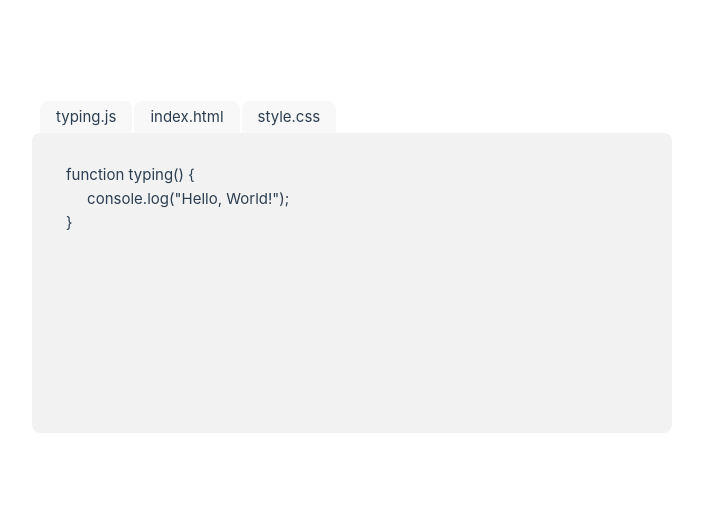
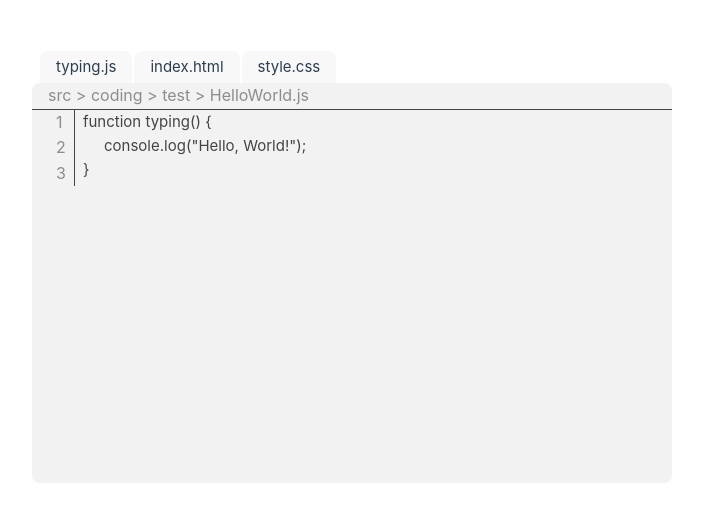
Before and after one commit to jamescorpuz88/typing-game, a Vue app: page / in a window 1280 px wide. Shown: the part 133-654 px from the top of the page, without its empty margins (288-991 px from the left). Built offline with nearby package versions, Linux system fonts and the light colour scheme.

Commit message:
Refactored and styled as an IDE

```diff
--- a/src/assets/base.css
+++ b/src/assets/base.css
@@ -92,34 +92,3 @@ body {
 .container-muted {
   background-color: var(--color-background-mute);
 }
-
-.type-field {
-  border-radius: 8px;
-  overflow: hidden;
-}
-
-.typing-area {
-  border-radius: 8px;
-  position: relative;
-
-  padding: 32px;
-  user-select: none;
-
-  min-height: 300px;
-}
-
-.pseudo-text-area {
-  margin: 32px;
-  position: absolute;
-  top: -2px;
-  left: 2px;
-  pointer-events: none;
-}
-
-.correct {
-  color: #00ff00;
-}
-
-.incorrect {
-  color: #ff0000;
-}
--- a/src/assets/typing.css
+++ b/src/assets/typing.css
@@ -1,4 +1,4 @@
-.type-field {
+/* .type-field {
   border-radius: 8px;
   overflow: hidden;
 }
@@ -24,4 +24,4 @@
     font-size: 1.25rem;
     font-family: 'Courier New', Courier, monospace;
   }
-}
+} */
--- a/src/codingJsProblems.js
+++ /dev/null
@@ -1,6 +0,0 @@
-const problems = [
-  'function typing() {\nÆconsole.log("Hello, World!");\n}',
-  'const a = Math.random() * (10 - 1) + 1\nconsole.log("Random number: " + a);'
-]
-
-export { problems }
--- a/src/components/Test.vue
+++ b/src/components/Test.vue
@@ -1,128 +1,198 @@
+<template>
+  <div class="typing-area container-muted">
+    <div class="breadcrumbs">
+      <p>{{ problem.breadcrumbs }}</p>
+    </div>
+    <div class="pseudo-text-area">
+      <div class="number-rule">
+        <p v-for="(line, index) in displayText">
+          {{ index + 1 }}
+        </p>
+      </div>
+      <div class="display-text" v-for="(line, row) in displayText" :key="row">
+        <span v-for="(char, column) in line" :key="column" :class="getCharacterClass(row, column)">
+          <span v-if="char === '\t'">&nbsp;&nbsp;&nbsp;&nbsp;&nbsp;</span>
+          <span v-else>{{ char }}</span>
+        </span>
+      </div>
+
+      <textarea
+        class="hidden"
+        v-model="currentTypings"
+        ref="play-field"
+        @input="processInput"
+      ></textarea>
+    </div>
+  </div>
+</template>
+
 <script>
 export default {
+  name: 'TypingArea',
   props: {
-    text: {
-      type: String,
-      required: true
+    problem: { problem: Object, required: true }
+  },
+  data() {
+    return {
+      INPUT_CHARACTERS:
+        'abcdefghijklmnopqrstuvwxyzABCDEFGHIJKLMNOPQRSTUVWXYZ1234567890!@#$%^&*()_+-=[]{}|;\':",./<>? ',
+      currentTypings: '',
+      processedInput: '',
+      referenceText: '',
+      displayText: '',
+      startTime: 0,
+      gameStarted: false
+    }
+  },
+  methods: {
+    setupText(newText) {
+      this.referenceText = newText.split('\n').map((line) => line.replace('\t', ''))
+
+      // Process the reference text for display, while replacing (Æ) with a tab character
+      this.displayText = this.referenceText.map((line) => line.replace(/Æ/g, '\t'))
+    },
+
+    startGame() {
+      this.startTime = Date.now()
+      this.gameStarted = true
+    },
+
+    resetGame() {
+      this.currentTypings = ''
+      this.processedInput = ''
+
+      this.$nextTick(() => {
+        const playField = this.$refs['play-field']
+        playField.focus()
+        playField.setSelectionRange(0, 0)
+      })
+    },
+
+    checkInput(e) {
+      if (e.key === 'Tab') {
+        this.currentTypings += 'Æ'
+
+        // Prevent the default tab behavior
+        e.preventDefault()
+      }
+
+      if (this.INPUT_CHARACTERS.includes(e.key) || e.key === 'Enter') {
+        // Handle Start Game Here
+        if (!this.start_game) this.startGame()
+
+        // Apply the key press to the current typings
+        if (!this.$refs['play-field'].matches(':focus')) {
+          this.currentTypings += e.key === 'Enter' ? '\n' : e.key
+          this.$refs['play-field'].focus()
+        }
+      }
+
+      this.processInput()
+    },
+
+    processInput() {
+      this.processedInput = this.currentTypings.split('\n')
+
+      // Check if game is over
+      if (this.referenceText.join('') === this.processedInput.join('')) {
+        // const timeTaken = (Date.now() - this.startTime) / 1000 / 60
+        // const wpm = this.referenceText.join('').length / 5 / timeTaken
+
+        alert('You have completed the typing test!\n')
+
+        this.resetGame()
+        // this.$emit('getNewProblem')
+      }
+    },
+
+    // Handle character color based on correctness
+    getCharacterClass(row, column) {
+      const referenceChar = this.referenceText[row][column]
+      const typedLine = this.processedInput[row] || ''
+      const typedChar = typedLine[column]
+
+      if (typedChar === undefined) {
+        return 'pending' // Character has not been typed yet
+      }
+
+      if (typedChar === referenceChar) {
+        return 'correct' // Character is correct
+      } else {
+        return 'incorrect' // Character is incorrect
+      }
     }
   },
   mounted() {
+    window.addEventListener('keydown', this.checkInput)
+    this.setupText(this.problem.problem)
+    this.resetGame()
     this.$refs['play-field'].focus()
-    window.addEventListener('keyup', this.checkInput.bind(this))
   },
-  data() {
-    const currentRowPosition = 0
-    var reference_text = this.text.split('\n')
-
-    return {
-      INPUT_CHARACTERS:
-        'abcdefghijklmnopqrstuvwxyzABCDEFGHIJKLMNOPQRSTUVWXYZ1234567890!@#$%^&*()_+-=[]{}|;\':",./<>? ',
-      current_typings: '',
-      processed_typings: Array(reference_text.length).fill(''),
-      reference_text,
-      currentRowPosition
-    }
-  },
-  methods: {
-    checkInput(e) {
-      // if (this.INPUT_CHARACTERS.includes(e.key)) {
-      //   this.processed_typings[this.currentRowPosition] += e.key
-      //   this.$refs['play-field'].focus()
-      // }
-
-      console.log(this.processed_typings);
-    },
-
-    getCharacterClass(row, column) {
-      if (this.reference_text[row][column] === this.current_typings[column]) {
-        return 'correct'
-      } else {
-        return 'incorrect'
-      }
-      // if (column < this.current_typings.length) {
-      //   if (this.reference_text[row][column] === this.current_typings[column]) {
-      //     return 'correct'
-      //   } else {
-      //     return 'incorrect'
-      //   }
-      // }
-      // if (column < this.current_typings.length) {
-      //   if (this.reference_text[row][column] === this.current_typings[column]) {
-      //     return 'correct'
-      //   } else {
-      //     return 'incorrect'
-      //   }
-      // }
-    },
-
-    setCurrentRowPosition() {
-      const textArea = this.$refs['play-field']
-      const textUpToCursor = textArea.value.slice(0, textArea.selectionStart)
-
-      this.currentRowPosition = (textUpToCursor.match(/\n/g) || []).length + 1
+  watch: {
+    problem(newProblem) {
+      this.setupText(newProblem.problem)
     }
   }
 }
 </script>
 
-<template>
-  <div class="typing-area container-muted">
-    <div class="pseudo-text-area">
-      <div v-for="(line, row) in reference_text">
-        <!-- <span v-for="(char, column) in line.replace('\t', '&nbsp;&nbsp;&nbsp;&nbsp;&nbsp;')" :key="column" :class="getCharacterClass(row, column)"> -->
-        <span v-for="(char, column) in line" :key="column" :class="getCharacterClass(row, column)">
-            <div> test </div>
-            <div> test </div>
-          <!-- {{ char}} -->
-        </span>
-      </div>
-      <textarea
-        class="hidden"
-        v-model="current_typings"
-        ref="play-field"
-        @input="setCurrentRowPosition"
-      ></textarea>
-    </div>
-  </div>
-</template>
+<style scoped>
+.breadcrumbs {
+  color: #8d8d8d;
+  font-size: 1rem;
 
-<style scoped>
-.type-field {
-  border-radius: 8px;
-  overflow: hidden;
+  border-bottom: 1px solid #444444;
+
+  p {
+    margin-left: 16px;
+  }
 }
 
 .typing-area {
   border-radius: 8px;
   position: relative;
 
-  padding: 32px;
   user-select: none;
 
-  min-height: 300px;
+  min-height: 400px;
+}
+
+.number-rule {
+  color: #8d8d8d;
+  font-size: 1rem;
+
+  display: flex;
+  flex-direction: column;
+  justify-content: space-between;
+
+  border-right: 1px solid #444444;
+
+  p {
+    margin-left: 24px;
+    margin-right: 8px;
+  }
+}
+
+.display-text {
+  margin-left: 8px;
+
+  flex-direction: column;
 }
 
 .pseudo-text-area {
-  margin: 32px;
-  position: absolute;
-  top: -2px;
-  left: 2px;
   pointer-events: none;
+
+  color: rgb(68, 68, 68);
+
+  display: flex;
+  flex-direction: row;
 }
 
 .correct {
-  color: #00ff00;
+  color: #8d8d8d;
 }
 
 .incorrect {
   color: #ff0000;
 }
-
-/* .hidden {
-  position: absolute;
-  top: -1000px;
-  left: -1000px;
-  opacity: 0;
-  pointer-events: none;
-} */
 </style>
--- a/src/components/TypingArea.vue
+++ b/src/components/TypingArea.vue
@@ -1,73 +1,120 @@
+<template>
+  <div class="typing-area container-muted">
+    <div class="breadcrumbs">
+      <p>{{ problem.breadcrumbs }}</p>
+    </div>
+    <div class="pseudo-text-area">
+      <div class="number-rule">
+        <p v-for="(line, index) in displayText">
+          {{ index + 1 }}
+        </p>
+      </div>
+      <div class="display-text">
+        <div v-for="(line, row) in displayText" :key="row">
+          <span
+            v-for="(char, column) in line"
+            :key="column"
+            :class="getCharacterClass(row, column)"
+          >
+            <span v-if="char === '\t'">&nbsp;&nbsp;&nbsp;&nbsp;&nbsp;</span>
+            <span v-else>{{ char }}</span>
+          </span>
+        </div>
+      </div>
+
+      <textarea
+        class="hidden"
+        v-model="currentTypings"
+        ref="play-field"
+        @input="processInput"
+      ></textarea>
+    </div>
+  </div>
+</template>
+
 <script>
 export default {
+  name: 'TypingArea',
   props: {
-    text: {
-      type: String,
-      required: true
-    }
+    problem: { problem: Object, required: true }
   },
   data() {
     return {
       INPUT_CHARACTERS:
         'abcdefghijklmnopqrstuvwxyzABCDEFGHIJKLMNOPQRSTUVWXYZ1234567890!@#$%^&*()_+-=[]{}|;\':",./<>? ',
-      current_typings: '',
-      processed_typings: '',
-      reference_text: '',
-      display_text: ''
+      currentTypings: '',
+      processedInput: '',
+      referenceText: '',
+      displayText: '',
+      startTime: 0,
+      gameStarted: false
     }
   },
   methods: {
     setupText(newText) {
-      this.reference_text = newText.split('\n').map((line) => line.replace('\t', ''))
-      this.display_text = this.reference_text.map((line) => line.replace(/Æ/g, '\t'))
-      this.processed_typings = Array(this.reference_text.length).fill('')
+      this.referenceText = newText.split('\n').map((line) => line.replace('\t', ''))
+
+      // Process the reference text for display, while replacing (Æ) with a tab character
+      this.displayText = this.referenceText.map((line) => line.replace(/Æ/g, '\t'))
     },
 
-    processInput() {
-      this.$refs['play-field'].focus()
-      this.processed_typings = this.current_typings.split('\n')
+    startGame() {
+      this.startTime = Date.now()
+      this.gameStarted = true
+    },
 
-      // Check if the user has completed the typing test
-      if (this.reference_text.join('') === this.processed_typings.join('')) {
-        alert('You have completed the typing test!')
-        this.resetTyping();
-        this.$emit('getNewProblem');
-        return;
-      }
+    resetGame() {
+      this.currentTypings = ''
+      this.processedInput = ''
+
+      this.$nextTick(() => {
+        const playField = this.$refs['play-field']
+        playField.focus()
+        playField.setSelectionRange(0, 0)
+      })
     },
 
     checkInput(e) {
       if (e.key === 'Tab') {
+        this.currentTypings += 'Æ'
+
+        // Prevent the default tab behavior
         e.preventDefault()
-        this.current_typings += 'Æ'
-        this.processInput()
       }
 
       if (this.INPUT_CHARACTERS.includes(e.key) || e.key === 'Enter') {
+        // Handle Start Game Here
+        if (!this.start_game) this.startGame()
+
+        // Apply the key press to the current typings
         if (!this.$refs['play-field'].matches(':focus')) {
-          this.current_typings += e.key === 'Enter' ? '\n' : e.key
+          this.currentTypings += e.key === 'Enter' ? '\n' : e.key
+          this.$refs['play-field'].focus()
         }
-        this.processInput()
-        this.$refs['play-field'].focus()
       }
 
-      console.log(this.processed_typings, this.reference_text)
+      this.processInput()
     },
 
-    resetTyping() {
-      // Reset typing states
-      this.current_typings = '';
-      this.processed_typings = Array(this.reference_text.length).fill(''); // Ensure same length
-      this.$nextTick(() => {
-        const playField = this.$refs['play-field'];
-        playField.focus(); // Refocus textarea
-        playField.setSelectionRange(0, 0); // Set cursor to the beginning
-      });
+    processInput() {
+      this.processedInput = this.currentTypings.split('\n')
+
+      // Check if game is over
+      if (this.referenceText.join('') === this.processedInput.join('')) {
+        // const timeTaken = (Date.now() - this.startTime) / 1000 / 60
+        // const wpm = this.referenceText.join('').length / 5 / timeTaken
+
+        alert('You have completed the typing test!\n')
+
+        this.resetGame()
+        // this.$emit('getNewProblem')
+      }
     },
 
+    // Handle character color based on correctness
     getCharacterClass(row, column) {
-      const referenceChar = this.reference_text[row][column]
-      const typedLine = this.processed_typings[row] || ''
+      const referenceChar = this.referenceText[row][column]
+      const typedLine = this.processedInput[row] || ''
       const typedChar = typedLine[column]
 
       if (typedChar === undefined) {
@@ -83,53 +130,80 @@ export default {
   },
   mounted() {
     window.addEventListener('keydown', this.checkInput)
+    this.setupText(this.problem.problem)
+    this.resetGame()
     this.$refs['play-field'].focus()
-    this.setupText(this.text);
-  },
-  beforeDestroy() {
-    window.removeEventListener('keydown', this.checkInput)
   },
   watch: {
-    text(newValue) {
-      this.setupText(newValue);
+    problem(newProblem) {
+      this.setupText(newProblem.problem)
     }
   }
 }
 </script>
 
-<template>
-  <div class="typing-area container-muted">
-    <div class="pseudo-text-area">
-      <div v-for="(line, row) in display_text" :key="row">
-        <span v-for="(char, column) in line" :key="column" :class="getCharacterClass(row, column)">
-          <span v-if="char === '\t'">&nbsp;&nbsp;&nbsp;&nbsp;&nbsp;</span>
-          <span v-else>{{ char }}</span>
-        </span>
-      </div>
-      <textarea
-        class="hidden"
-        v-model="current_typings"
-        ref="play-field"
-        @input="processInput"
-      ></textarea>
-    </div>
+<style scoped>
+.breadcrumbs {
+  color: #8d8d8d;
+  font-size: 1rem;
 
-    <!-- <button @click="$emit('getNewProblem')"></button> -->
-  </div>
-</template>
+  border-bottom: 1px solid #444444;
 
-<style>
-.hidden {
-  opacity: 0;
-  position: absolute;
-  left: 0;
-  top: 0;
-  width: 100%;
-  height: 100%;
-  z-index: -1;
+  p {
+    margin-left: 16px;
+  }
 }
 
-button {
-  margin-top: 128px;
+.typing-area {
+  border-radius: 8px;
+  position: relative;
+
+  user-select: none;
+
+  min-height: 400px;
+}
+
+.number-rule {
+  color: #8d8d8d;
+  font-size: 1rem;
+
+  display: flex;
+  flex-direction: column;
+  justify-content: space-between;
+
+  border-right: 1px solid #444444;
+
+  p {
+    margin-left: 24px;
+    margin-right: 8px;
+  }
+}
+
+.display-text {
+  margin-left: 8px;
+
+  display: block;
+}
+
+.pseudo-text-area {
+  pointer-events: none;
+
+  color: rgb(68, 68, 68);
+
+  display: flex;
+  flex-direction: row;
+}
+
+.correct {
+  color: #8d8d8d;
+}
+
+.incorrect {
+  color: #ff0000;
+}
+
+.hidden {
+  position: absolute;
+  opacity: 0;
 }
 </style>
--- /dev/null
+++ b/src/data/codingJsProblems.js
@@ -0,0 +1,12 @@
+const jsProblems = [
+  {
+    breadcrumbs: 'src > coding > test > HelloWorld.js',
+    problem: 'function typing() {\nÆconsole.log("Hello, World!");\n}'
+  },
+  {
+    breadcrumbs: 'src > coding > test > RandomNumber.js',
+    problem: 'const a = Math.random() * (10 - 1) + 1\nconsole.log("Random number: " + a);'
+  }
+]
+
+export { jsProblems }
--- a/src/pages/Home.vue
+++ b/src/pages/Home.vue
@@ -1,7 +1,7 @@
 <script>
-import Tabs from '@/components/Tabs.vue';
-import TypingArea from '@/components/TypingArea.vue';
-import { problems } from '@/codingJsProblems';
+import Tabs from '@/components/Tabs.vue'
+import TypingArea from '@/components/TypingArea.vue'
+import { jsProblems } from '@/data/codingJsProblems'
 
 export default {
   name: 'Home',
@@ -12,27 +12,25 @@ export default {
   data() {
     return {
       tabItems: ['typing.js', 'index.html', 'style.css'],
-      typingText: problems[Math.floor(Math.random() * problems.length)],
+      typingText: jsProblems[Math.floor(Math.random() * jsProblems.length)]
     }
   },
   methods: {
     randomizeProblem() {
-      const randomIndex = Math.floor(Math.random() * problems.length);
-      this.typingText = problems[randomIndex];
-
-      console.log(this.typingText);
-    },
+      const randomIndex = Math.floor(Math.random() * jsProblems.length)
+      this.typingText = jsProblems[randomIndex]
+    }
   },
   mounted() {
-    this.randomizeProblem();
-  },
+    this.randomizeProblem()
+  }
 }
 </script>
 
 <template @input="checkInput">
   <div class="type-field">
     <Tabs :tabs="tabItems" />
-    <TypingArea :text="typingText" @get-new-problem="randomizeProblem" />
+    <TypingArea :problem="typingText" @get-new-problem="randomizeProblem" />
   </div>
 </template>
 
```
